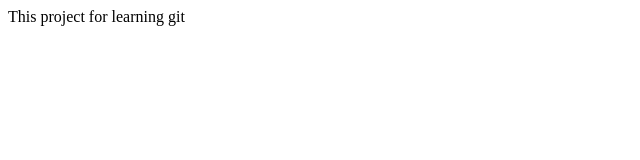
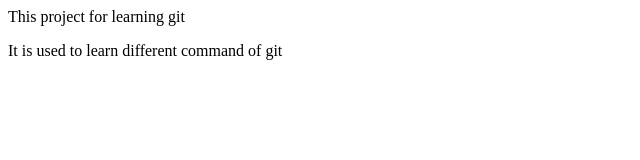
Before and after one commit to IrshanaC/sample_git, a plain HTML site: page hai.html in a window 1280 px wide. Shown: the whole page, without its empty margins (0-640 px from the left). Drawn offline with Linux system fonts and the light colour scheme.

Commit message:
hai file modifed

```diff
--- a/hai.html
+++ b/hai.html
@@ -1,3 +1,4 @@
 <html>
 <p>This project for learning git</p>
+<p>It is used to learn different command of git</p>
 </html>
```
